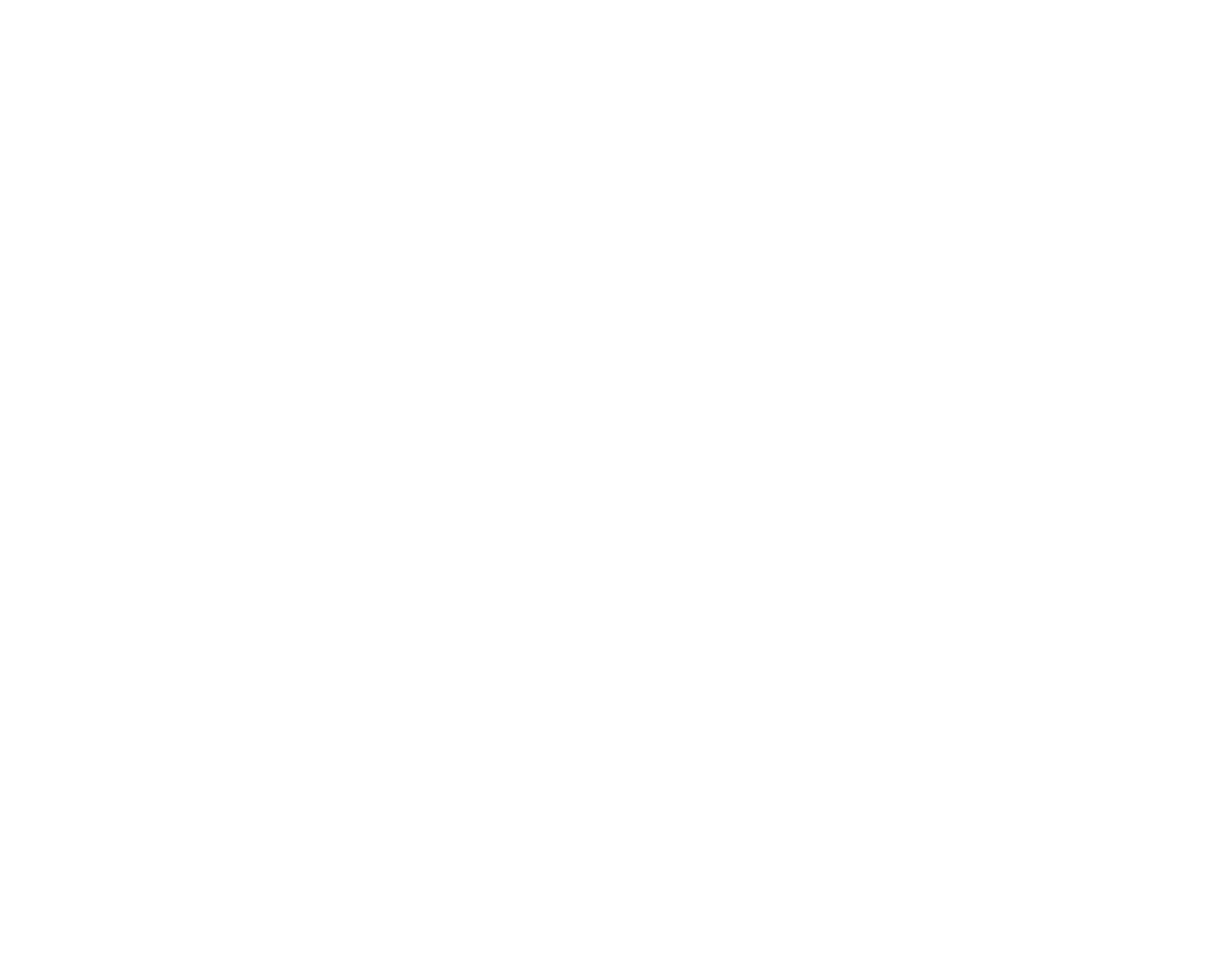
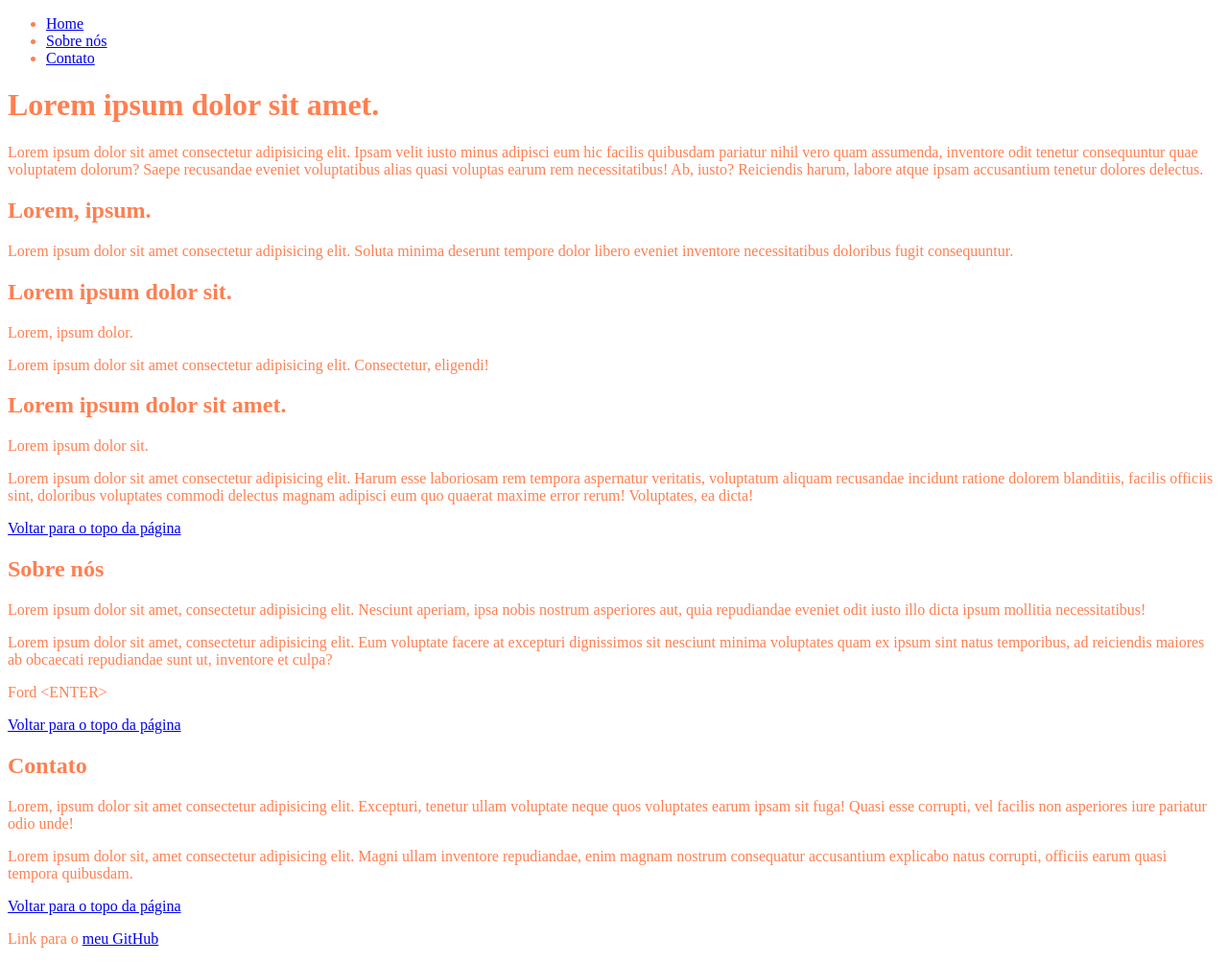
Before and after one commit to JoaoRoccella/html-semantico-t1, a plain HTML site: page index.html in a window 1280 px wide. Shown: the whole page at 96% size. Before the commit the page ends 800 px from the top, so only its background shows below. Drawn offline with Linux system fonts and the light colour scheme.

Commit message:
Aula de HTML semântico e CSS

```diff
--- a/index.html
+++ b/index.html
@@ -4,8 +4,99 @@
     <meta charset="UTF-8">
     <meta name="viewport" content="width=device-width, initial-scale=1.0">
     <title>HTML Semântico</title>
+    <link rel="stylesheet" href="./style.css">
 </head>
-<body>
+<body style="color:coral;">
+    <style>
+        body {
+            color:blueviolet;
+        }
+    </style>
+    <header id="topo-pagina">
+        <nav>
+            <!-- Lista não ordenada -->
+            <ul>
+                <!--  Item de Lista -->
+                <li>
+                    <a href="./index.html">Home</a>
+                </li>
+
+                <li>
+                    <a href="#sobre-nos">Sobre nós</a>
+                </li>
+
+                <li>
+                    <a href="#contato">Contato</a>
+                </li>
+
+            </ul>
+        </nav>
+
+        <h1 >Lorem ipsum dolor sit amet.</h1>
+        <p>Lorem ipsum dolor sit amet consectetur adipisicing elit. Ipsam velit iusto minus adipisci eum hic facilis quibusdam pariatur nihil vero quam assumenda, inventore odit tenetur consequuntur quae voluptatem dolorum? Saepe recusandae eveniet voluptatibus alias quasi voluptas earum rem necessitatibus! Ab, iusto? Reiciendis harum, labore atque ipsam accusantium tenetur dolores delectus.</p>
+    </header>
+
+
+    <h2>Lorem, ipsum.</h2>
+    <p>Lorem ipsum dolor sit amet consectetur adipisicing elit. Soluta minima deserunt tempore dolor libero eveniet inventore necessitatibus doloribus fugit consequuntur.</p>
+
+
+    <article>
+        <header>
+            <h1>Lorem ipsum dolor sit.</h1>
+            <p>Lorem, ipsum dolor.</p>
+            <p>Lorem ipsum dolor sit amet consectetur adipisicing elit. Consectetur, eligendi!</p>
+        </header>
+    </article>
+
+    <article>
+        <header>
+            <h1>Lorem ipsum dolor sit amet.</h1>
+            <p>Lorem ipsum dolor sit.</p>
+            <p>
+                Lorem ipsum dolor sit amet consectetur adipisicing elit. Harum esse laboriosam rem tempora aspernatur veritatis, voluptatum aliquam recusandae incidunt ratione dolorem blanditiis, facilis officiis sint, doloribus voluptates commodi delectus magnam adipisci eum quo quaerat maxime error rerum! Voluptates, ea dicta!
+            </p>
+        </header>
+    </article>
+
+    <section id="sobre-nos">
+
+        <a href="#topo-pagina">Voltar para o topo da página</a>
+
+        <h2>Sobre nós</h2>
+
+        <p>Lorem ipsum dolor sit amet, consectetur adipisicing elit. Nesciunt aperiam, ipsa nobis nostrum asperiores aut, quia repudiandae eveniet odit iusto illo dicta ipsum mollitia necessitatibus!</p>
+
+        <p>Lorem ipsum dolor sit amet, consectetur adipisicing elit. Eum voluptate facere at excepturi dignissimos sit nesciunt minima voluptates quam ex ipsum sint natus temporibus, ad reiciendis maiores ab obcaecati repudiandae sunt ut, inventore et culpa?</p>
+
+        <p>Ford &lt;ENTER&gt;</p>
+
+    </section>
+
+    <!-- Crie uma nova seção para ser a seção de "contato" da página. Essa seção deve ter dois parágrafos como a seção "Sobre nós". A página deve conter um link no menu de navegação para esta seção e esta seção deve ter um link para voltar ao topo da página. -->
+
+    <section id="contato">
+
+        <a href="#topo-pagina">Voltar para o topo da página</a>
+
+        <h2>Contato</h2>
+
+        <p>Lorem, ipsum dolor sit amet consectetur adipisicing elit. Excepturi, tenetur ullam voluptate neque quos voluptates earum ipsam sit fuga! Quasi esse corrupti, vel facilis non asperiores iure pariatur odio unde!</p>
+
+        <p>Lorem ipsum dolor sit, amet consectetur adipisicing elit. Magni ullam inventore repudiandae, enim magnam nostrum consequatur accusantium explicabo natus corrupti, officiis earum quasi tempora quibusdam.</p>
+
+    </section>
+
+    <footer>
+        <!-- Proibido! -->
+        <!-- <header></header> -->
+
+        <a href="#topo-pagina">Voltar para o topo da página</a>
+
+        <p>
+            Link para o <a href="https://github.com/JoaoRoccella">meu GitHub</a>
+        </p>
+    </footer>
 
 </body>
 </html>
--- /dev/null
+++ b/style.css
@@ -0,0 +1,7 @@
+html {
+    scroll-behavior: smooth; /* comportamento-da-rolagem: suave */
+}
+
+body {
+    color:crimson;
+}
```
